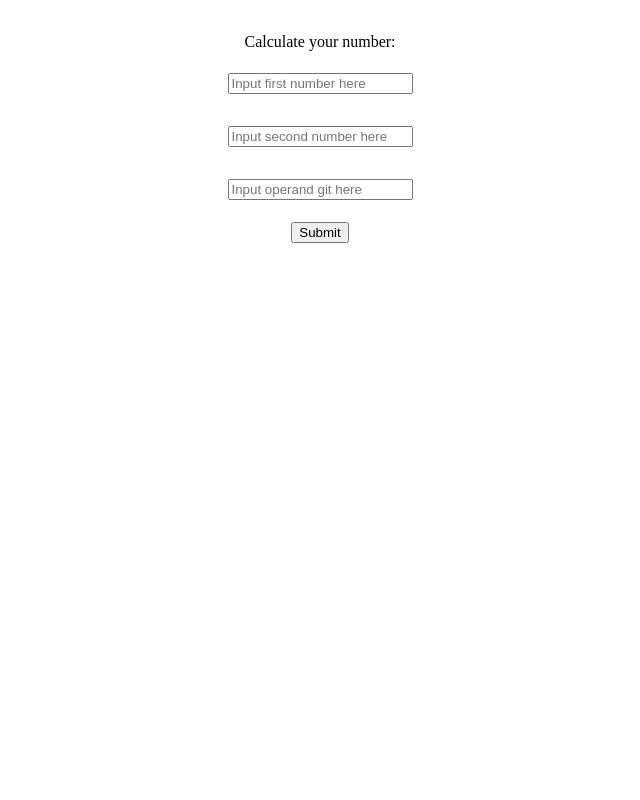
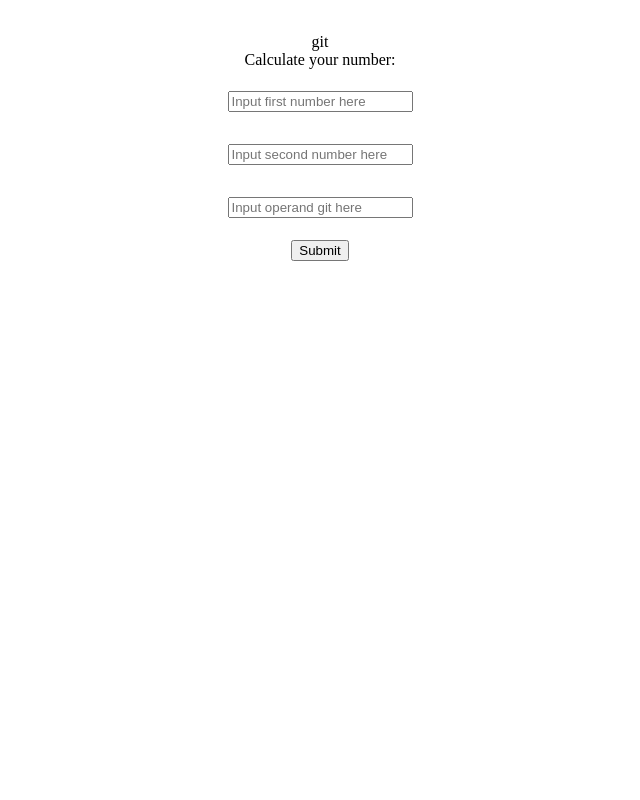
Before and after one commit to c-carey/two-numbers, a Flask app: page / in a window 1280 px wide. Shown: the whole page, without its empty margins (320-960 px from the left). Run offline with Flask 3, Linux system fonts and the light colour scheme.

Commit message:
corrected the recurring git word

```diff
--- a/templates/index.html
+++ b/templates/index.html
@@ -11,4 +11,4 @@
     </label>
 </form>
 
-{% endblock %}git
+{% endblock %}
--- a/templates/layout.html
+++ b/templates/layout.html
@@ -1,4 +1,4 @@
-<!DOCTYPE html>
+git<!DOCTYPE html>
 <html lang = "en">
     <head>
         <title> Two Numbers </title>
```
